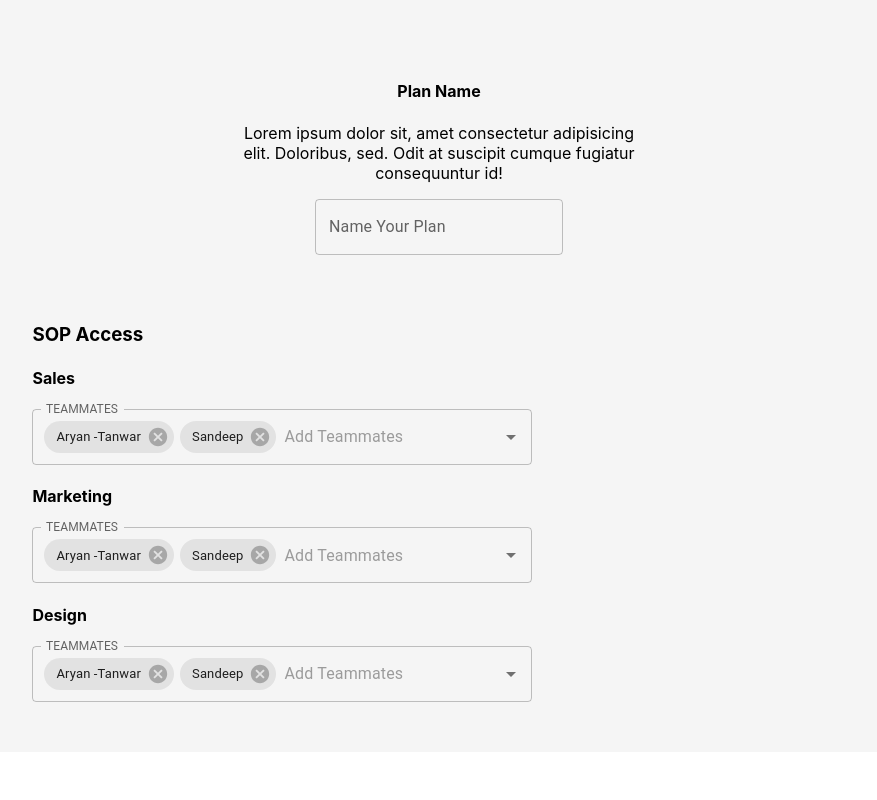
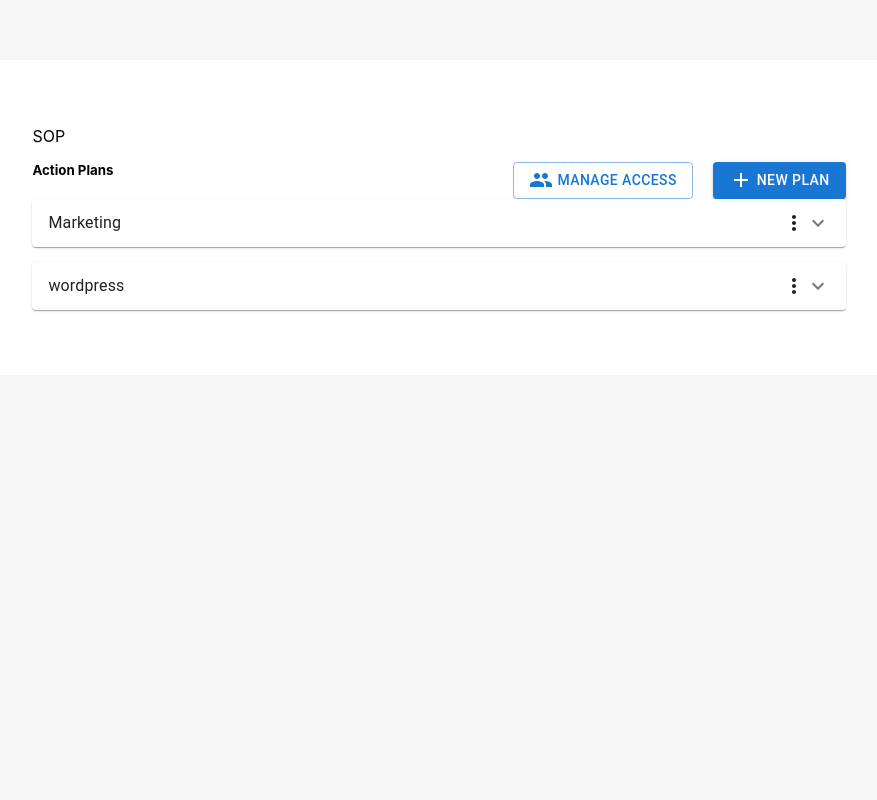
Before and after one commit to Lucky-Yadav/flame-cloud, a React (Create React App) app: page / in a window 1280 px wide. Shown: the top 800 px of the page, without its empty margins (201-1078 px from the left). Built offline with nearby package versions, Linux system fonts and the light colour scheme.

Commit message:
update all

```diff
--- a/src/App.css
+++ b/src/App.css
@@ -26,7 +26,7 @@ h5 {
 }
 .jss2 {
   display: flex;
-  /* width: max-content; */
+  width: 100%;
   justify-content: space-between;
 }
 .tab {
@@ -56,3 +56,9 @@ h5 {
   text-align: center;
   justify-content: center;
 }
+.hidden {
+  display: none;
+}
+.listitem {
+  margin-bottom: 15px;
+}
--- a/src/App.js
+++ b/src/App.js
@@ -19,7 +19,8 @@ import Manage from './components/Manage';
 import TextField from "@mui/material/TextField";
 
 function App() {
-
+  const [openplan, setopenplan] = useState(false)
+  const [openmanage, setopenmanage] = useState(false)
   const [state, setState] = React.useState(false);
   const [newplanname, setnewplanname] = useState("")
   const [key, setkey] = useState(2)
@@ -42,6 +43,10 @@ function App() {
     const newlist = {
       category: newplanname,
       key: key + 1,
+      child : {
+      category: newplanname,
+      key: key + 1,
+    }
     };
 
     planlist.push(newlist)
@@ -56,7 +61,18 @@ function App() {
         sed. Odit at suscipit cumque fugiatur consequuntur id!
       </p>
 
-      <TextField id="outlined-basic" onChange={(e) => setnewplanname(e.target.value)} label="Name Your Plan" variant="outlined" />
+      <TextField
+        id="outlined-basic"
+        onChange={(e) => setnewplanname(e.target.value)}
+        label="Name Your Plan"
+        variant="outlined"
+      />
+      <div className="buttons">
+        <Button variant="outlined" onClick={() =>setopenplan(false)}>Cancel</Button>
+        <Button variant="contained" onClick={() => createplan()}>
+          create
+        </Button>
+      </div>
     </div>
   );
 
@@ -64,11 +80,12 @@ function App() {
     <>
       <div className="body">
         <div className="popup1">
-          <div className="createnewplan">
+          <div className={`createnewplan ${openplan == true ? "" : "hidden"} `}>
             {createplans()}
           </div>
-
-          <Manage />
+          <div className={` manage ${openmanage == true ? "" : "hidden"} `}>
+            <Manage />
+          </div>
         </div>
         <div className="jss1">
           <p>SOP</p>
@@ -77,11 +94,14 @@ function App() {
               <h5>Action Plans</h5>
             </div>
             <div className="righta">
-              <Button variant="outlined" className="button butn1">
-                {" "}
+              <Button variant="outlined" onClick={() => setopenmanage(true)} className="button butn1">
                 <PeopleIcon /> Manage Access
               </Button>
-              <Button className="button butn2" variant="contained" onClick={()=> createplan()}>
+              <Button
+                className="button butn2"
+                variant="contained"
+                onClick={() => setopenplan(true)}
+              >
                 <AddIcon /> New Plan
               </Button>
             </div>
@@ -89,7 +109,7 @@ function App() {
 
           <div className="list">
             {planlist?.map((item) => (
-              <div key={item.key}>
+              <div className="listitem" key={item.key}>
                 <Accordion>
                   <AccordionSummary
                     expandIcon={
@@ -122,7 +142,7 @@ function App() {
                         aria-controls="panel1a-content"
                         id="panel1a-header"
                       >
-                      <Typography>{item.category}</Typography>
+                        <Typography>{item.category}</Typography>
                       </AccordionSummary>
                       <AccordionDetails></AccordionDetails>
                     </Accordion>
@@ -130,7 +150,6 @@ function App() {
                 </Accordion>
               </div>
             ))}
-
           </div>
         </div>
       </div>
--- a/src/components/Manage.jsx
+++ b/src/components/Manage.jsx
@@ -1,10 +1,15 @@
 import React from 'react'
 import Select from './Select';
+import { useState } from 'react';
+import { Button } from '@mui/material';
 
 const Manage = () => {
+  const [openmanage, setopenmanage] = useState(true)
   return (
-    <div>
-      <div className="access_popup">
+    <div >
+      <div
+        className={`access_popup ${openmanage == true ? "" : "hidden"} `}
+      >
         <h3>SOP Access</h3>
         <div className="sales">
           <h4>Sales</h4>
@@ -18,7 +23,16 @@ const Manage = () => {
           <h4>Design</h4>
           <Select />
         </div>
+        <div className="buttons">
+        <Button variant="outlined" onClick={() => setopenmanage(false)}>
+          Cancel
+        </Button>
+        <Button variant="contained" onClick={() => setopenmanage(false)}>
+          Update
+        </Button>
       </div>
+      </div>
+
     </div>
   );
 }
```
